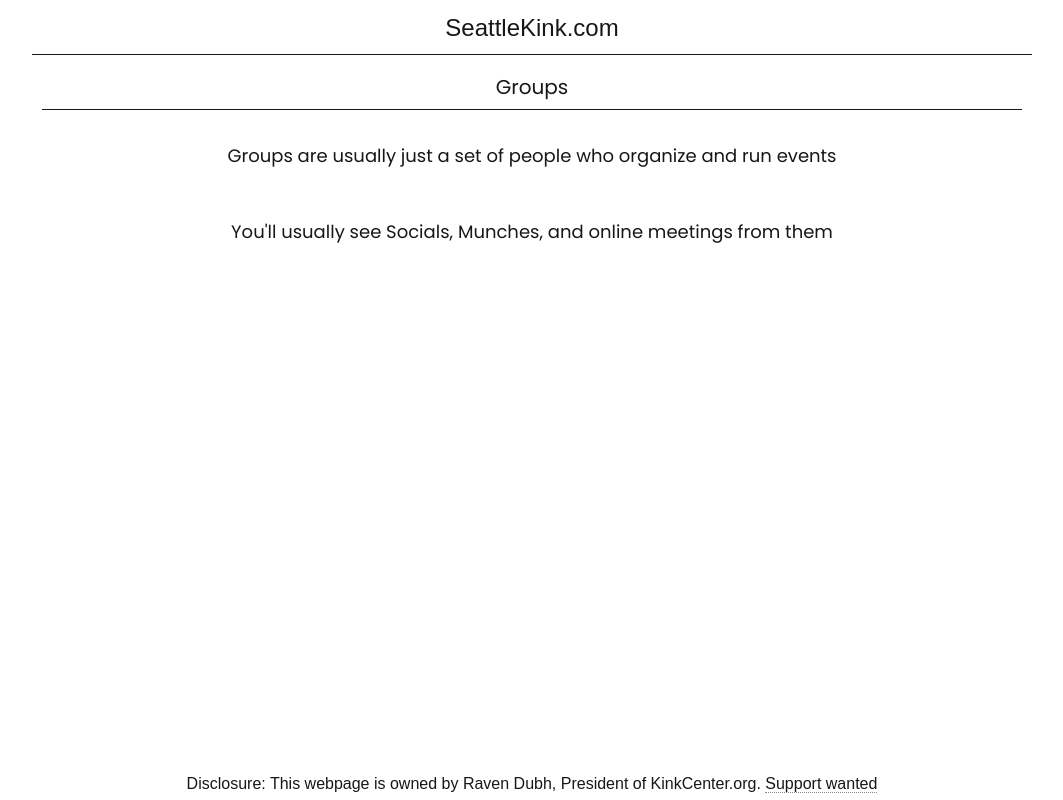
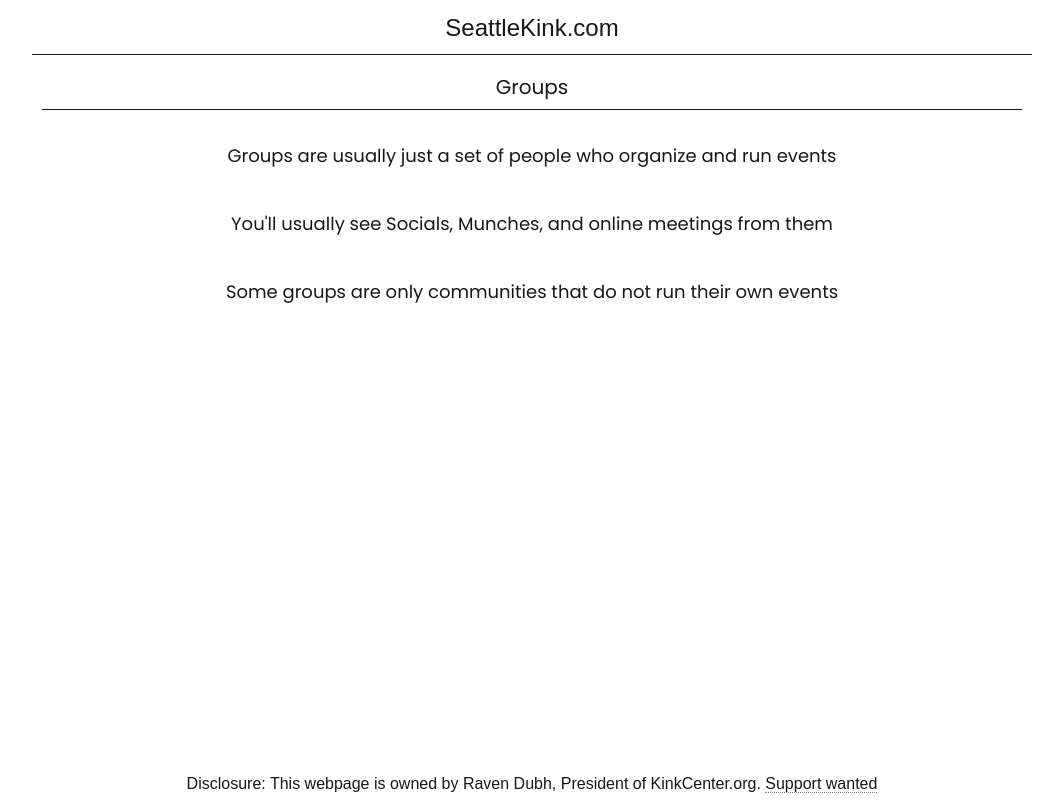
Before and after one commit to kinkcenter-org/seattlekink.com, a Next.js app: page /groups in a window 1280 px wide. Shown: the whole page, without its empty margins (108-1171 px from the left). Built offline with nearby package versions, Linux system fonts and the light colour scheme; some icons are missing.

Commit message:
Update group language

```diff
--- a/src/app/groups/page.tsx
+++ b/src/app/groups/page.tsx
@@ -5,11 +5,14 @@
 const Groups = () => (
   <main className="flex flex-col gap-8 items-center place-items-center text-center">
     <p className="text-xl border-b pb-2 w-full">Groups</p>
-    <p className="text-lg mb-4">
+    <p className="text-lg mb-2">
       Groups are usually just a set of people who organize and run events
     </p>
-    <p className="text-lg mb-4">
+    <p className="text-lg mb-2">
       You'll usually see Socials, Munches, and online meetings from them
+    </p>
+    <p className="text-lg mb-2">
+      Some groups are only communities that do not run their own events
     </p>
     <div className="grid grid-cols-1 lg:grid-cols-2 gap-6 w-full">
       {GroupList.map(VenueComponent)}
```
